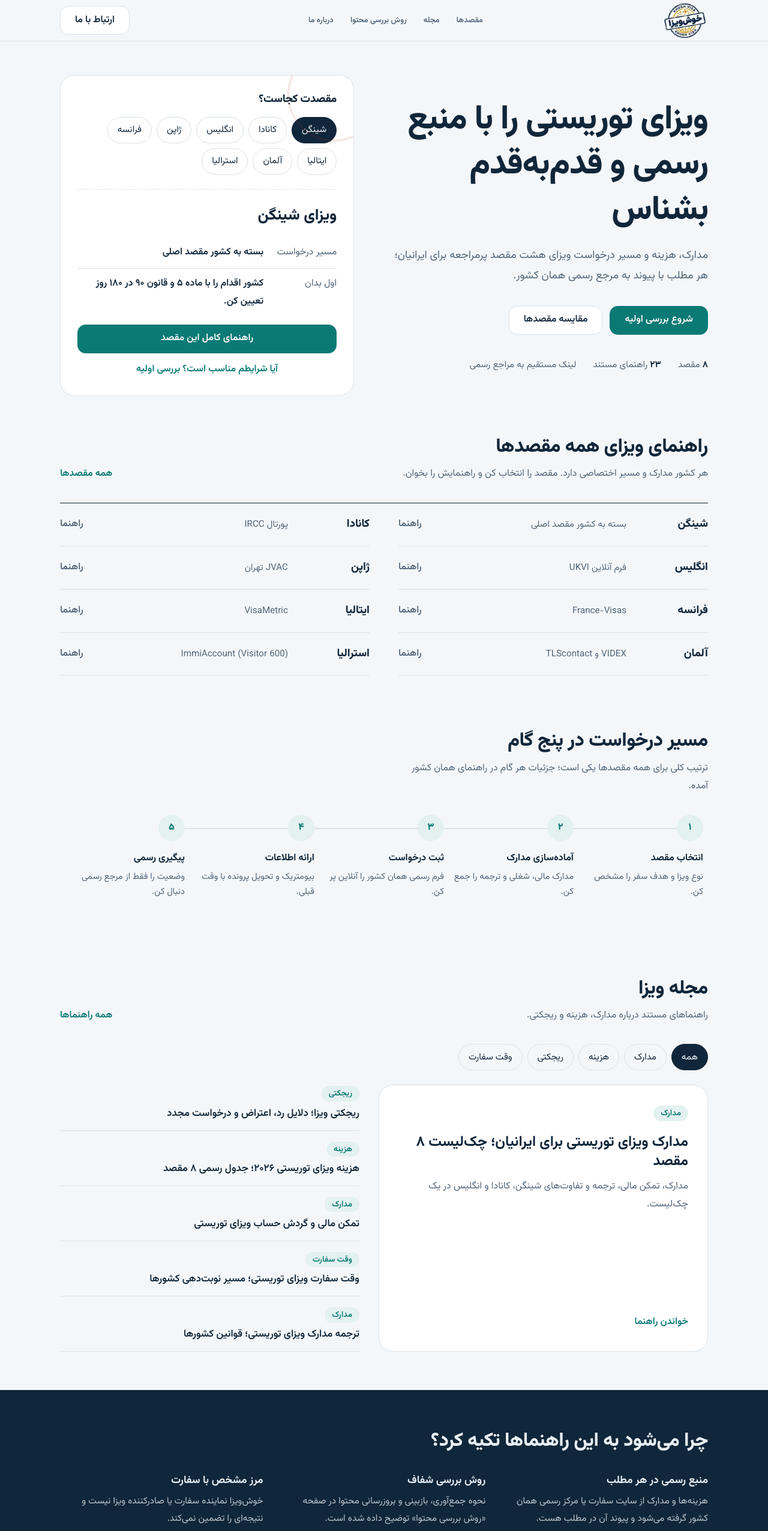
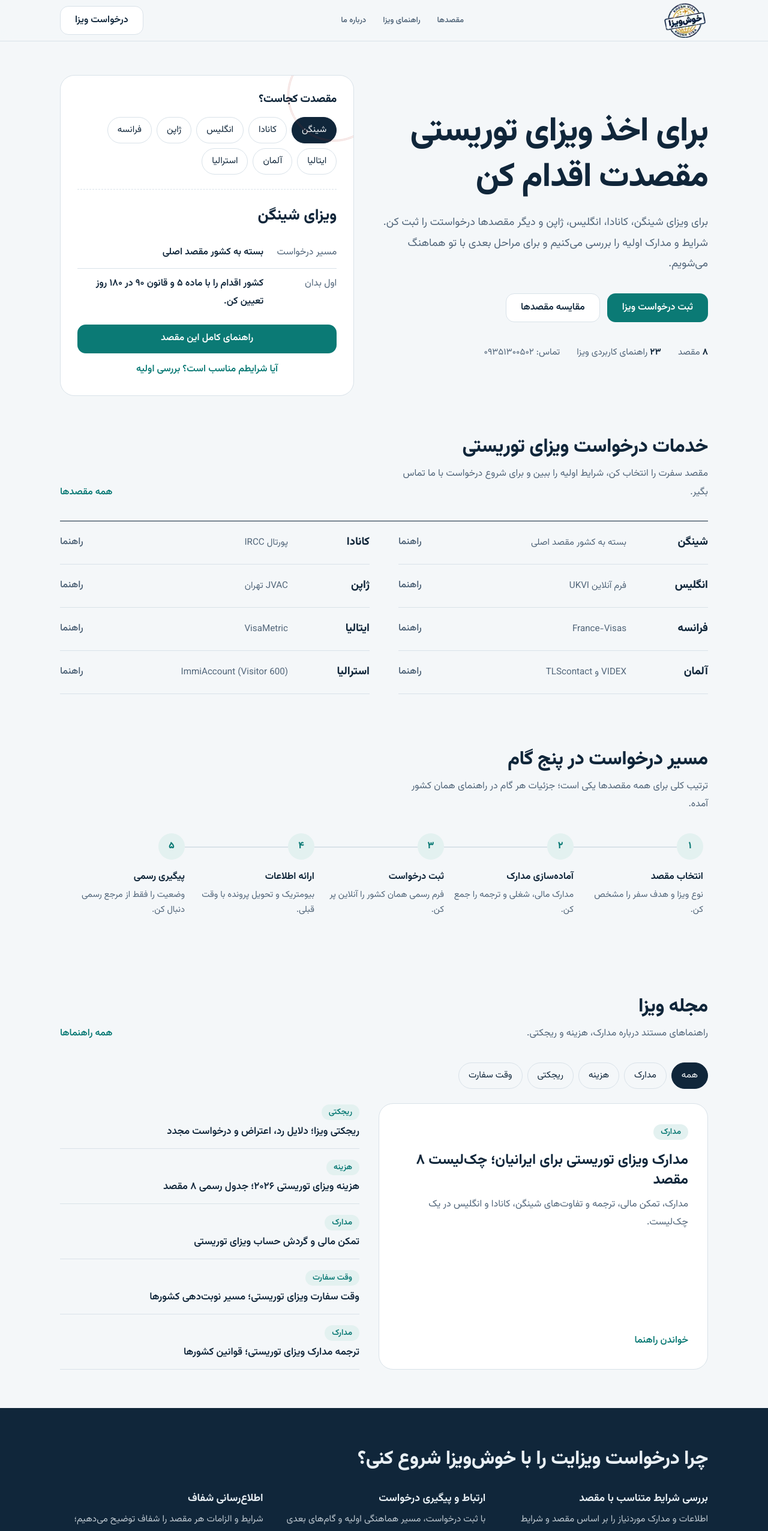
Before and after one commit to rahi62/khoshvisa, a Next.js app in the folder static-site/: page / in a window 1280 px wide. Shown: the top 2552 px of the page at 60% size. Built offline with nearby package versions, Linux system fonts and the light colour scheme.

Commit message:
refactor: position KhoshVisa as visa request service and prioritize lead conversion

```diff
--- a/static-site/components/home/sections.tsx
+++ b/static-site/components/home/sections.tsx
@@ -22,11 +22,10 @@ export function Header() {
         </Link>
         <nav className="nav" aria-label="منوی اصلی">
           <Link href="/destinations/">مقصدها</Link>
-          <Link href="/visa-guides/">مجله</Link>
-          <Link href="/editorial-policy/">روش بررسی محتوا</Link>
+          <Link href="/visa-guides/">راهنمای ویزا</Link>
           <Link href="/about/">درباره ما</Link>
         </nav>
-        <Link className="btn btn-ghost" href="/contact/">ارتباط با ما</Link>
+        <Link className="btn btn-ghost" href="/contact/">درخواست ویزا</Link>
       </div>
     </header>
   );
@@ -37,18 +36,18 @@ export function Hero() {
     <section className="hero" aria-labelledby="hero-title">
       <div className="wrap">
         <div>
-          <h1 id="hero-title">ویزای توریستی را با منبع رسمی و قدم‌به‌قدم بشناس</h1>
+          <h1 id="hero-title">برای اخذ ویزای توریستی مقصدت اقدام کن</h1>
           <p className="lead">
-            مدارک، هزینه و مسیر درخواست ویزای هشت مقصد پرمراجعه برای ایرانیان؛ هر مطلب با پیوند به مرجع رسمی همان کشور.
+            برای ویزای شینگن، کانادا، انگلیس، ژاپن و دیگر مقصدها درخواستت را ثبت کن. شرایط و مدارک اولیه را بررسی می‌کنیم و برای مراحل بعدی با تو هماهنگ می‌شویم.
           </p>
           <div className="cta-row">
-            <Link className="btn btn-primary" href="/visa-readiness/">شروع بررسی اولیه</Link>
+            <Link className="btn btn-primary" href="/consultation/">ثبت درخواست ویزا</Link>
             <Link className="btn btn-ghost" href="/visa-explorer/">مقایسه مقصدها</Link>
           </div>
           <div className="facts">
             <span><b>{fa(destinations.length)}</b> مقصد</span>
-            <span><b>{fa(GUIDE_COUNT)}</b> راهنمای مستند</span>
-            <span>لینک مستقیم به مراجع رسمی</span>
+            <span><b>{fa(GUIDE_COUNT)}</b> راهنمای کاربردی ویزا</span>
+            <span><a href="tel:+989351300502">تماس: ۰۹۳۵۱۳۰۰۵۰۲</a></span>
           </div>
         </div>
         <DestinationChecker />
@@ -63,8 +62,8 @@ export function Directory() {
       <div className="wrap">
         <div className="head">
           <div>
-            <h2 id="directory-title">راهنمای ویزای همه مقصدها</h2>
-            <p className="muted">هر کشور مدارک و مسیر اختصاصی دارد. مقصد را انتخاب کن و راهنمایش را بخوان.</p>
+            <h2 id="directory-title">خدمات درخواست ویزای توریستی</h2>
+            <p className="muted">مقصد سفرت را انتخاب کن، شرایط اولیه را ببین و برای شروع درخواست با ما تماس بگیر.</p>
           </div>
           <Link className="more" href="/destinations/">همه مقصدها</Link>
         </div>
@@ -117,19 +116,19 @@ export function Trust() {
   return (
     <section className="band" aria-labelledby="trust-title">
       <div className="wrap">
-        <h2 id="trust-title" style={{ marginBottom: 32 }}>چرا می‌شود به این راهنماها تکیه کرد؟</h2>
+        <h2 id="trust-title" style={{ marginBottom: 32 }}>چرا درخواست ویزایت را با خوش‌ویزا شروع کنی؟</h2>
         <div className="g">
           <div>
-            <h3>منبع رسمی در هر مطلب</h3>
-            <p>هزینه‌ها و مدارک از سایت سفارت یا مرکز رسمی همان کشور گرفته می‌شود و پیوند آن در مطلب هست.</p>
+            <h3>بررسی شرایط متناسب با مقصد</h3>
+            <p>اطلاعات و مدارک موردنیاز را بر اساس مقصد و شرایط اولیه درخواست بررسی می‌کنیم.</p>
           </div>
           <div>
-            <h3>روش بررسی شفاف</h3>
-            <p>نحوه جمع‌آوری، بازبینی و بروزرسانی محتوا در صفحه «روش بررسی محتوا» توضیح داده شده است.</p>
+            <h3>ارتباط و پیگیری درخواست</h3>
+            <p>با ثبت درخواست، مسیر هماهنگی اولیه و گام‌های بعدی برایت روشن می‌شود.</p>
           </div>
           <div>
-            <h3>مرز مشخص با سفارت</h3>
-            <p>خوش‌ویزا نماینده سفارت یا صادرکننده ویزا نیست و نتیجه‌ای را تضمین نمی‌کند.</p>
+            <h3>اطلاع‌رسانی شفاف</h3>
+            <p>شرایط و الزامات هر مقصد را شفاف توضیح می‌دهیم؛ تصمیم صدور ویزا با مرجع رسمی است.</p>
           </div>
         </div>
         <p className="note">
@@ -145,10 +144,10 @@ export function Consult() {
     <section aria-labelledby="consult-title">
       <div className="wrap" style={{ display: "flex", justifyContent: "space-between", alignItems: "center", gap: 24, flexWrap: "wrap" }}>
         <div>
-          <h2 id="consult-title">سؤال داری؟ از همین‌جا شروع کن.</h2>
-          <p className="muted" style={{ marginTop: 8 }}>پیش از هر اقدام، وضعیتت را با ما در میان بگذار.</p>
+          <h2 id="consult-title">برای درخواست ویزا آماده‌ای؟</h2>
+          <p className="muted" style={{ marginTop: 8 }}>مقصد و زمان سفرت را ثبت کن تا برای شروع فرآیند هماهنگی کنیم.</p>
         </div>
-        <Link className="btn btn-primary" href="/consultation/">شروع ارتباط با خوش‌ویزا</Link>
+        <Link className="btn btn-primary" href="/consultation/">ثبت درخواست اخذ ویزا</Link>
       </div>
     </section>
   );
@@ -159,7 +158,7 @@ export function Footer() {
     <footer>
       <div className="wrap">
         <div>
-          خوش‌ویزا — پلتفرم مستقل اطلاعات ویزای توریستی
+          خوش‌ویزا — ثبت درخواست و هماهنگی خدمات ویزای توریستی
           <br />
           <a href="tel:+989351300502" dir="ltr">۰۹۳۵۱۳۰۰۵۰۲</a>{" · "}<a href="tel:+982146010788" dir="ltr">۰۲۱۴۶۰۱۰۷۸۸</a>
         </div>
@@ -167,7 +166,6 @@ export function Footer() {
           <Link href="/about/">درباره ما</Link>
           <Link href="/contact/">ارتباط با ما</Link>
           <Link href="/privacy/">حریم خصوصی</Link>
-          <Link href="/editorial-policy/">روش بررسی محتوا</Link>
         </nav>
       </div>
     </footer>
@@ -177,7 +175,7 @@ export function Footer() {
 export function StickyBar() {
   return (
     <div className="bar">
-      <Link className="btn btn-primary" href="/visa-readiness/">بررسی اولیه</Link>
+      <Link className="btn btn-primary" href="/consultation/">درخواست ویزا</Link>
       <Link className="btn btn-ghost" href="/consultation/">ارتباط با ما</Link>
     </div>
   );
```
